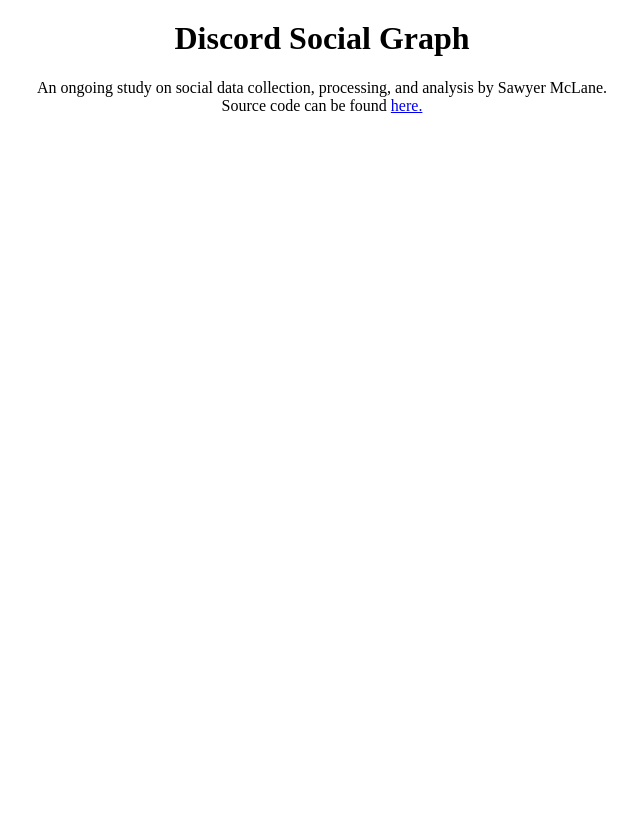
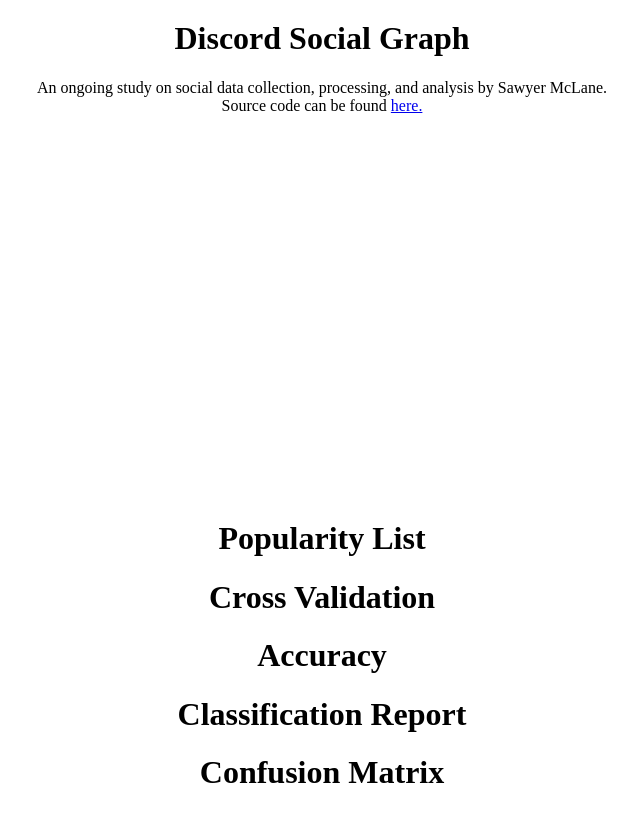
Before and after one commit to samclane/SocialGraphWebapp, a Django app: template graphs/templates/graphs/index.html in a window 1280 px wide. Shown: the part 133-946 px from the top of the page, without its empty margins (318-958 px from the left). Before the commit the page ends 246 px from the top, so only its background shows below. Run offline with Django 3.2, Linux system fonts and the light colour scheme; the template is opened without the code that fills it, so the values that code supplies are empty.

Commit message:
Split metrics up so formatting can be done more granularity in the template. Metrics is also a namedtuple now, although it's being converted back at the last second so that's not being fulled leveraged. Also cull people with < 5 visits, instead of 1. Seems to make data better.

```diff
--- a/graphs/apps.py
+++ b/graphs/apps.py
@@ -1,8 +1,8 @@
 from django.apps import AppConfig
 
-from .socialgraphing import init_svm_graphs
+from .socialgraphing import init_svm_graphs, Metrics
 
-metrics = ()
+metrics = Metrics('EMTPY', 'EMPTY', 'EMPTY', 'EMPTY')
 
 class GraphsConfig(AppConfig):
     name = 'graphs'
--- a/graphs/templates/graphs/index.html
+++ b/graphs/templates/graphs/index.html
@@ -40,11 +40,18 @@
             </p>
         </header>
         <iframe src="{% url "graphs" %}" style="width:640px;height:500px;border:none" scrolling="no"></iframe>
-        <ul style="list-style-type:none">
-        {% for met in metrics %}
-            <li>{{ met|safe|linebreaks|spacify }}</li>
-        {% endfor %}
-        </ul>
+        <dl style="list-style-type:none">
+            <dt><h1>Popularity List</h1></dt>
+            <dd>{{ popularity_list|safe|linebreaks|spacify }}</dd>
+            <dt><h1>Cross Validation</h1></dt>
+            <dd>{{ cross_val|safe|linebreaks|spacify }}</dd>
+            <dt><h1>Accuracy</h1></dt>
+            <dd>{{ accuracy|safe|linebreaks|spacify }}</dd>
+            <dt><h1>Classification Report</h1></dt>
+            <dd>{{ class_report|safe|linebreaks|spacify }}</dd>
+            <dt><h1>Confusion Matrix</h1></dt>
+            <dd>{{ conf_matrix|safe|linebreaks|spacify }}</dd>
+        </dl>
     </div>
 </body>
 </html>
--- a/graphs/views.py
+++ b/graphs/views.py
@@ -73,4 +73,8 @@
 
 def index(request):
     template = loader.get_template('graphs/index.html')
-    return HttpResponse(template.render(request=request, context={'metrics': metrics}))
+    return HttpResponse(template.render(request=request, context={'popularity_list': metrics[0],
+                                                                  'cross_val': metrics[1],
+                                                                  'accuracy': metrics[2],
+                                                                  'class_report': metrics[3],
+                                                                  'conf_matrix': metrics[4]}))
```
Also changed, not shown: graphs/socialgraphing.py (+12 -11 lines).
